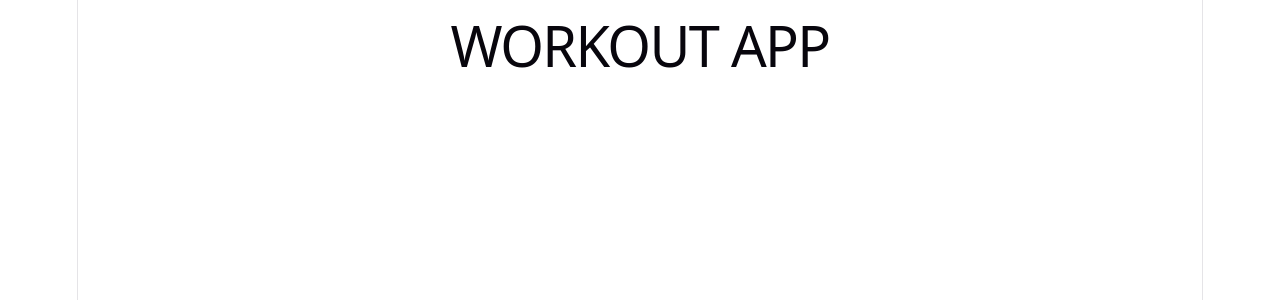
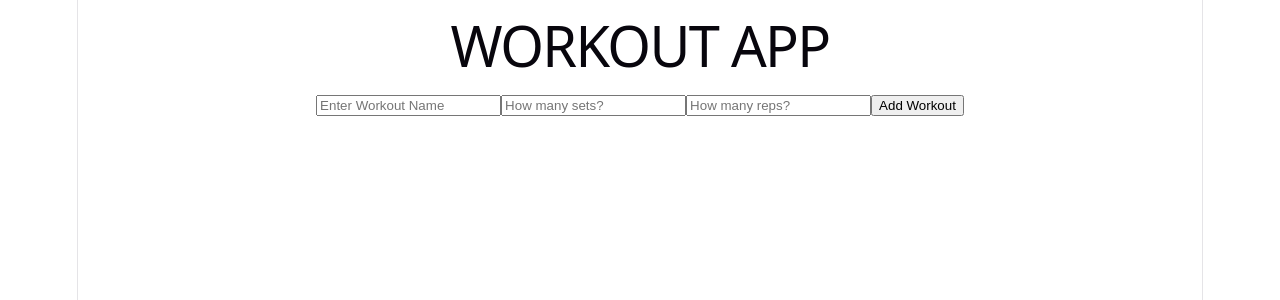
Before and after one commit to Danieljamespm/react-workout-app, a React (Vite) app: page / in a window 1280 px wide. Shown: the top 300 px of the page. Built offline with nearby package versions, Linux system fonts and the light colour scheme.

Commit message:
Added form with inputs to trigger the instances of state and update model for newWorkout. Form also clears inputs when submit happens.

```diff
--- a/src/App.jsx
+++ b/src/App.jsx
@@ -32,6 +32,38 @@ function App() {
         ))}
       </div>
 
+      <form onSubmit={(e) => {
+        e.preventDefault()
+        addWorkout()
+        setName("")
+        setSets("")
+        setReps("")
+      }}>
+
+        <input type="text"
+          value={name}
+          placeholder='Enter Workout Name'
+          onChange={(e) => setName(e.target.value)}
+        />
+
+        <input type="text"
+          value={sets}
+          placeholder='How many sets?'
+          onChange={(e) => setSets(e.target.value)}
+        />
+
+        <input type="text"
+          value={reps}
+          placeholder='How many reps?'
+          onChange={(e) => setReps(e.target.value)}
+        />
+
+        <button type='submit'>
+          Add Workout
+        </button>
+
+      </form>
+
     </div>
   )
 
```
